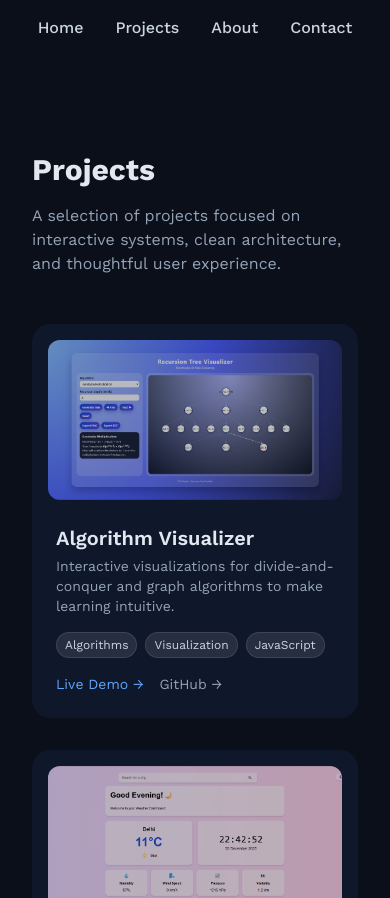
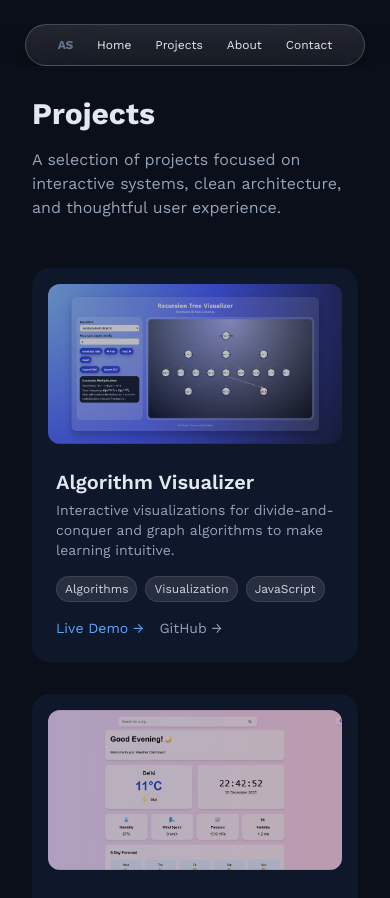
Before and after one commit to abhinav9773/AbhinavsPortfolio, a React (Vite) app: page /projects in a window 390 px wide. Shown: the top 898 px of the page. Built offline with nearby package versions, Linux system fonts and the light colour scheme; no server answers.

Commit message:
Improve navbar behavior and mobile spacing

```diff
--- a/src/components/Navbar.jsx
+++ b/src/components/Navbar.jsx
@@ -2,20 +2,65 @@ import { Link } from "react-router-dom";
 
 const Navbar = () => {
   return (
-    <nav className="flex justify-center gap-8 py-4 font-medium text-slate-300">
-      <Link to="/" className="hover:text-white transition">
+    <div className="fixed top-6 left-0 right-0 z-50 flex justify-center overflow-x-hidden">
+      <nav
+        className="
+          flex items-center gap-10
+          px-8 py-3
+          rounded-full
+
+          bg-gradient-to-b from-white/10 to-white/5
+          backdrop-blur-2xl
+          border border-white/20
+          shadow-[0_8px_30px_rgba(0,0,0,0.4)]
+
+          relative overflow-hidden
+          max-w-fit
+
+          sm:px-8 sm:gap-10
+          px-4 gap-6
+        "
+      >
+        {/* LOGO */}
+        <Link
+          to="/"
+          className="text-slate-500 font-bold tracking-tight text-sm sm:text-sm text-xs"
+        >
+          AS
+        </Link>
+
+        {/* LINKS */}
+        <div className="flex items-center gap-6 sm:gap-6 gap-4">
+          <Link
+            to="/"
+            className="text-slate-200 hover:text-white transition-colors text-sm sm:text-sm text-xs"
+          >
             Home
           </Link>
-      <Link to="/projects" className="hover:text-white transition">
+
+          <Link
+            to="/projects"
+            className="text-slate-200 hover:text-white transition-colors text-sm sm:text-sm text-xs"
+          >
             Projects
           </Link>
-      <Link to="/about" className="hover:text-white transition">
+
+          <Link
+            to="/about"
+            className="text-slate-200 hover:text-white transition-colors text-sm sm:text-sm text-xs"
+          >
             About
           </Link>
-      <Link to="/contact" className="hover:text-white transition">
+
+          <Link
+            to="/contact"
+            className="text-slate-200 hover:text-white transition-colors text-sm sm:text-sm text-xs"
+          >
             Contact
           </Link>
+        </div>
       </nav>
+    </div>
   );
 };
 
--- a/src/pages/Home.jsx
+++ b/src/pages/Home.jsx
@@ -18,18 +18,24 @@ const Home = () => {
   return (
     <>
       {/* HERO */}
-      <section className="relative h-[160vh]">
+      <section className="relative h-[160vh] pt-24 sm:pt-0">
         <div
-          className="sticky top-0 h-screen grid md:grid-cols-2 items-center px-12 transition-opacity duration-300"
+          className="
+            sticky top-0 h-screen
+            grid grid-cols-1 md:grid-cols-2
+            items-center
+            px-6 md:px-12
+            transition-opacity duration-300
+          "
           style={{ opacity }}
         >
           {/* LEFT */}
           <div className="max-w-xl">
-            <h1 className="text-[3.25rem] font-semibold leading-[1.1] tracking-tight mb-6">
+            <h1 className="text-[2.25rem] md:text-[3.25rem] font-semibold leading-[1.1] tracking-tight mb-6">
               Hi, I’m Abhinav
             </h1>
 
-            <p className="text-lg mb-6 text-slate-300">
+            <p className="text-base md:text-lg mb-6 text-slate-300">
               <TypingText />
             </p>
 
@@ -39,13 +45,13 @@ const Home = () => {
               clarity, structure, and thoughtful interaction.
             </p>
 
-            <p className="mt-12 text-xs text-slate-500 tracking-wide">
+            <p className="mt-10 md:mt-12 text-xs text-slate-500 tracking-wide">
               Scroll to explore selected work
             </p>
           </div>
 
           {/* RIGHT */}
-          <div className="h-screen w-full">
+          <div className="h-[320px] md:h-screen w-full mt-10 md:mt-0">
             <Scene />
           </div>
         </div>
@@ -53,8 +59,8 @@ const Home = () => {
 
       {/* NEXT CONTENT */}
       <section className="bg-[#0b0f19]">
-        <div className="max-w-5xl mx-auto px-8 pt-8 pb-24">
-          <h2 className="text-3xl font-semibold mb-6 tracking-tight">
+        <div className="max-w-5xl mx-auto px-6 md:px-8 pt-8 pb-24">
+          <h2 className="text-2xl md:text-3xl font-semibold mb-6 tracking-tight">
             What I focus on
           </h2>
 
```
Lines whose indentation alone changed are shown as unchanged.
